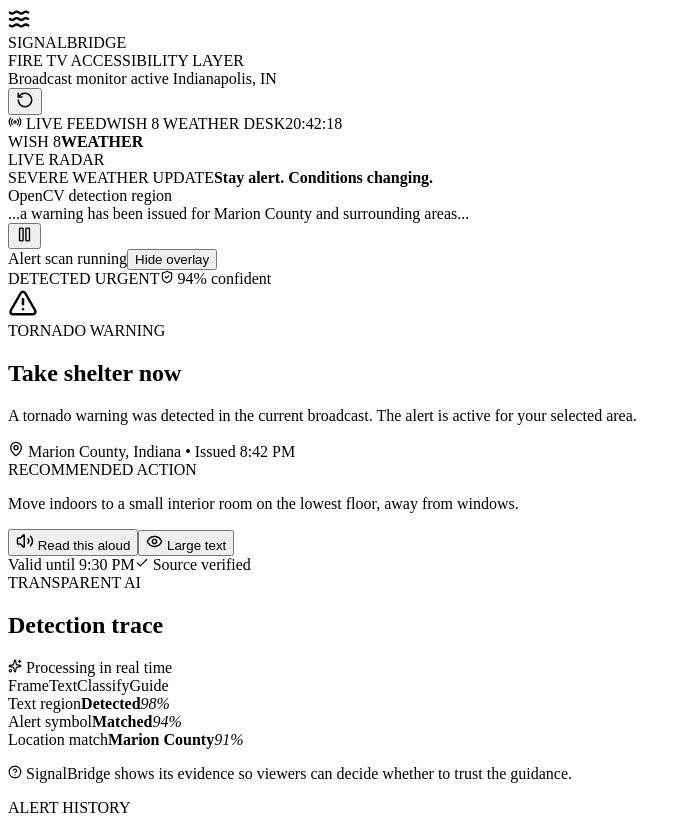
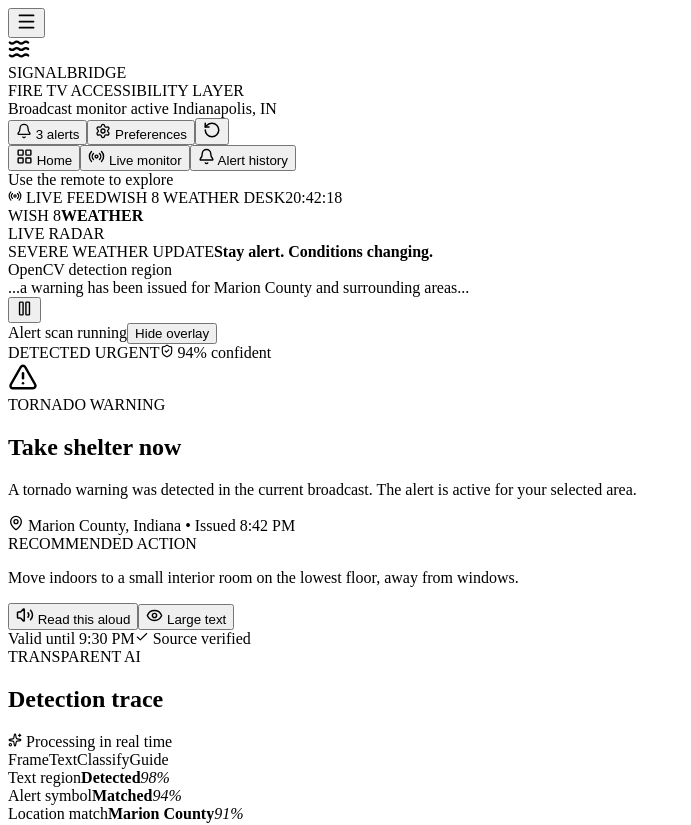
Before and after one commit to fetachino/signalbridge, a React (Vite) app: page / in a window 1280 px wide. Shown: the top 825 px of the page, without its empty margins (0-691 px from the left). Built offline with nearby package versions, Linux system fonts and the light colour scheme; the HTML template or start-up script is replaced by a standard one.

Commit message:
Add TV shell navigation and alert history experience

```diff
--- a/src/App.tsx
+++ b/src/App.tsx
@@ -1,7 +1,9 @@
 import { type CSSProperties, useMemo, useState } from 'react'
 import {
   AlertTriangle,
+  ArrowUpRight,
   AudioLines,
+  Bell,
   Check,
   ChevronLeft,
   ChevronRight,
@@ -9,6 +11,8 @@
   CloudRain,
   Eye,
   Info,
+  LayoutGrid,
+  Menu,
   MapPin,
   Pause,
   Play,
@@ -16,6 +20,8 @@
   RotateCcw,
   ShieldCheck,
   Sparkles,
+  Settings,
+  Search,
   Volume2,
   Waves,
 } from 'lucide-react'
@@ -87,6 +93,8 @@
 }
 
 function App() {
+  const [screen, setScreen] = useState<'home' | 'monitor' | 'history'>('monitor')
+  const [menuOpen, setMenuOpen] = useState(false)
   const [selected, setSelected] = useState(0)
   const [playing, setPlaying] = useState(true)
   const [spoken, setSpoken] = useState(false)
@@ -125,6 +133,7 @@
   return (
     <main className={largeText ? 'app large-type' : 'app'}>
       <header className="topbar">
+        <button className="menu-button" onClick={() => setMenuOpen(!menuOpen)} aria-label="Open navigation"><Menu size={21} /></button>
         <div className="brand-lockup">
           <div className="brand-mark"><Waves size={22} strokeWidth={2.5} /></div>
           <div>
@@ -133,10 +142,34 @@
           </div>
         </div>
         <div className="top-status"><span className="live-dot" /> Broadcast monitor active <span className="divider" /> Indianapolis, IN</div>
+        <button className="top-action" onClick={() => setScreen('history')}><Bell size={16} /> 3 alerts</button>
+        <button className="top-action" onClick={() => setScreen('history')}><Settings size={16} /> Preferences</button>
         <button className="icon-button" onClick={reset} aria-label="Reset demo"><RotateCcw size={18} /></button>
       </header>
 
-      <section className="hero-grid">
+      <nav className={menuOpen ? 'tv-nav open' : 'tv-nav'} aria-label="Primary navigation">
+        <button className={screen === 'home' ? 'nav-item active' : 'nav-item'} onClick={() => { setScreen('home'); setMenuOpen(false) }}><LayoutGrid size={17} /> Home</button>
+        <button className={screen === 'monitor' ? 'nav-item active' : 'nav-item'} onClick={() => { setScreen('monitor'); setMenuOpen(false) }}><Radio size={17} /> Live monitor <span className="nav-live" /></button>
+        <button className={screen === 'history' ? 'nav-item active' : 'nav-item'} onClick={() => { setScreen('history'); setMenuOpen(false) }}><Bell size={17} /> Alert history</button>
+        <div className="nav-spacer" />
+        <span className="nav-hint">Use the remote to explore</span>
+      </nav>
+
+      <section className="home-screen" style={{ display: screen === 'home' ? 'block' : 'none' }}>
+        <div className="home-hero">
+          <div className="home-hero-copy"><span className="eyebrow">YOUR SAFETY LAYER</span><h1>Never miss the message behind the message.</h1><p>SignalBridge turns fast, visual broadcast alerts into calm, actionable guidance designed for the living room.</p><button className="primary-action home-cta" onClick={() => setScreen('monitor')}>Open live monitor <ArrowUpRight size={17} /></button></div>
+          <div className="home-hero-art"><div className="hero-ring ring-one" /><div className="hero-ring ring-two" /><div className="hero-signal"><Waves size={40} /><span>ALERT<br />READY</span></div><div className="hero-chip chip-top"><ShieldCheck size={14} /> Source verified</div><div className="hero-chip chip-bottom"><Volume2 size={14} /> Spoken guidance</div></div>
+        </div>
+        <div className="home-section-heading"><div><span className="eyebrow">SIGNALBRIDGE LIBRARY</span><h2>Designed around real moments</h2></div><button className="subtle-button" onClick={() => setScreen('history')}>View all <ChevronRight size={14} /></button></div>
+        <div className="home-rail">{alerts.map((item, index) => { const ItemIcon = item.icon; return <button className="feature-card" key={item.id} onClick={() => { setSelected(index); setScreen('monitor') }}><span className="feature-icon" style={{ color: item.accent }}><ItemIcon size={24} /></span><span className="feature-kicker">{severityCopy[item.severity]}</span><strong>{item.title}</strong><small>{item.location}</small><span className="feature-arrow"><ArrowUpRight size={16} /></span></button> })}</div>
+      </section>
+
+      <section className="history-screen" style={{ display: screen === 'history' ? 'block' : 'none' }}>
+        <div className="history-hero"><div><span className="eyebrow">ALERT HISTORY</span><h1>Your household signal log</h1><p>Review what SignalBridge saw, what it recommended, and why it trusted the source.</p></div><div className="history-stat"><strong>03</strong><span>alerts today</span></div></div>
+        <div className="history-full-grid">{alerts.map((item, index) => { const ItemIcon = item.icon; return <button className="history-full-card" key={item.id} onClick={() => { setSelected(index); setScreen('monitor') }}><span className="history-full-icon" style={{ color: item.accent }}><ItemIcon size={22} /></span><span className="history-full-copy"><span className="feature-kicker">{severityCopy[item.severity]} · {item.issued}</span><strong>{item.label}</strong><small>{item.location}</small><p>{item.action}</p></span><ChevronRight size={19} /></button> })}</div>
+      </section>
+
+      <section className={screen === 'monitor' ? 'hero-grid' : 'hero-grid hidden-screen'}>
         <div className="video-card">
           <div className="video-toolbar">
             <span className="live-pill"><Radio size={14} /> LIVE FEED</span>
@@ -175,7 +208,7 @@
         </div>
       </section>
 
-      <section className="lower-grid">
+      <section className={screen === 'monitor' ? 'lower-grid' : 'lower-grid hidden-screen'}>
         <div className="panel detection-panel">
           <div className="panel-heading"><div><span className="eyebrow">TRANSPARENT AI</span><h2>Detection trace</h2></div><span className="processing"><Sparkles size={14} /> Processing in real time</span></div>
           <div className="trace-flow"><span className="trace-node done">Frame</span><span className="trace-line active" /><span className="trace-node done">Text</span><span className="trace-line active" /><span className="trace-node done">Classify</span><span className="trace-line" /><span className="trace-node current">Guide</span></div>
--- a/src/styles.css
+++ b/src/styles.css
@@ -5,8 +5,9 @@
 body { margin: 0; min-width: 1180px; min-height: 100vh; background: radial-gradient(circle at 82% -10%, #153456 0%, transparent 40%), #06111f; }
 button { font: inherit; color: inherit; }
 .app { min-height: 100vh; padding: 28px 46px 22px; background: linear-gradient(135deg, rgba(6,17,31,.94), rgba(6,17,31,.7)); }
-.topbar { height: 58px; display: flex; align-items: center; gap: 26px; border-bottom: 1px solid rgba(140,181,219,.14); }
-.brand-lockup { display: flex; align-items: center; gap: 12px; min-width: 330px; }
+.topbar { height: 58px; display: flex; align-items: center; gap: 14px; border-bottom: 1px solid rgba(140,181,219,.14); }
+.menu-button { width: 36px; height: 36px; display: grid; place-items: center; border: 1px solid rgba(140,181,219,.18); border-radius: 10px; background: rgba(20,42,67,.58); color: #8ba8bf; cursor: pointer; }
+.brand-lockup { display: flex; align-items: center; gap: 12px; min-width: 300px; }
 .brand-mark { width: 38px; height: 38px; display: grid; place-items: center; color: #0b2036; background: #6ee7e0; border-radius: 11px; }
 .brand-name { font-weight: 800; letter-spacing: .16em; font-size: 14px; }
 .brand-subtitle, .eyebrow, .action-label { color: #7793ad; font: 500 10px 'DM Mono', monospace; letter-spacing: .16em; }
@@ -16,6 +17,54 @@
 .divider { width: 1px; height: 14px; background: rgba(140,181,219,.23); display: inline-block; margin: 0 4px; }
 .icon-button, .play-button, .subtle-button, .secondary-action { border: 1px solid rgba(140,181,219,.18); background: rgba(20,42,67,.58); cursor: pointer; }
 .icon-button { width: 36px; height: 36px; display: grid; place-items: center; border-radius: 10px; color: #88a5bd; }
+.top-action { display: flex; align-items: center; gap: 7px; padding: 8px 10px; border: 1px solid rgba(140,181,219,.12); border-radius: 8px; background: transparent; color: #8ba8bf; font-size: 10px; cursor: pointer; }
+.top-action:hover, .menu-button:hover, .icon-button:hover { color: #6ee7e0; border-color: rgba(110,231,224,.38); }
+.tv-nav { max-width: 1440px; margin: 14px auto 0; display: flex; align-items: center; gap: 7px; }
+.nav-item { display: flex; align-items: center; gap: 8px; padding: 9px 12px; border: 1px solid transparent; border-radius: 8px; background: transparent; color: #7895ad; font-size: 11px; cursor: pointer; }
+.nav-item:hover, .nav-item.active { color: #eaf9ff; border-color: rgba(110,231,224,.3); background: rgba(110,231,224,.08); }
+.nav-item.active svg { color: #6ee7e0; }
+.nav-live { width: 6px; height: 6px; border-radius: 50%; background: #ff756a; box-shadow: 0 0 0 4px rgba(255,117,106,.1); }
+.nav-spacer { flex: 1; }
+.nav-hint { color: #55738b; font: 500 9px 'DM Mono', monospace; letter-spacing: .08em; }
+.hidden-screen { display: none !important; }
+.home-screen, .history-screen { max-width: 1440px; margin: 28px auto 0; }
+.home-hero { min-height: 390px; display: grid; grid-template-columns: 1fr .8fr; overflow: hidden; border: 1px solid rgba(124,171,211,.16); border-radius: 17px; background: linear-gradient(115deg, rgba(15,39,64,.95), rgba(7,20,36,.92)); }
+.home-hero-copy { padding: 52px 44px; max-width: 640px; }
+.home-hero-copy h1 { max-width: 560px; margin-top: 12px; font-size: 44px; line-height: 1.08; }
+.home-hero-copy p { max-width: 490px; color: #9eb7ca; line-height: 1.7; font-size: 14px; }
+.home-cta { margin-top: 17px; flex: none; }
+.home-hero-art { position: relative; overflow: hidden; background: radial-gradient(circle at center, rgba(110,231,224,.16), transparent 35%), linear-gradient(135deg, #102e4c, #131c42); }
+.hero-ring { position: absolute; left: 50%; top: 50%; border: 1px solid rgba(110,231,224,.32); border-radius: 50%; transform: translate(-50%, -50%); }
+.ring-one { width: 280px; height: 280px; box-shadow: 0 0 0 22px rgba(110,231,224,.04), 0 0 0 44px rgba(110,231,224,.025); }
+.ring-two { width: 165px; height: 165px; border-color: rgba(169,139,255,.56); }
+.hero-signal { position: absolute; left: 50%; top: 50%; width: 110px; height: 110px; transform: translate(-50%, -50%); display: grid; place-items: center; align-content: center; gap: 4px; color: #092033; background: #6ee7e0; border-radius: 28px; text-align: center; box-shadow: 0 0 50px rgba(110,231,224,.24); }
+.hero-signal span { font: 800 9px 'DM Mono', monospace; letter-spacing: .15em; }
+.hero-chip { position: absolute; display: flex; align-items: center; gap: 7px; padding: 9px 11px; border: 1px solid rgba(110,231,224,.28); border-radius: 8px; color: #cdeff3; background: rgba(7,24,42,.8); font: 500 10px 'DM Mono', monospace; }
+.hero-chip svg { color: #6ee7e0; }
+.chip-top { top: 24%; right: 13%; }
+.chip-bottom { bottom: 22%; left: 10%; }
+.home-section-heading { display: flex; justify-content: space-between; align-items: end; margin: 26px 0 13px; }
+.home-rail { display: grid; grid-template-columns: repeat(3, 1fr); gap: 13px; }
+.feature-card { min-height: 155px; position: relative; display: flex; flex-direction: column; align-items: flex-start; padding: 18px; border: 1px solid rgba(124,171,211,.15); border-radius: 13px; background: rgba(10,28,48,.82); text-align: left; cursor: pointer; }
+.feature-card:hover, .history-full-card:hover { transform: translateY(-2px); border-color: rgba(110,231,224,.42); background: rgba(16,43,68,.94); }
+.feature-icon { width: 40px; height: 40px; display: grid; place-items: center; margin-bottom: 15px; border-radius: 10px; background: rgba(255,255,255,.05); }
+.feature-kicker { color: #6ee7e0; font: 500 9px 'DM Mono', monospace; letter-spacing: .12em; }
+.feature-card strong { margin-top: 7px; font-size: 15px; }
+.feature-card small { margin-top: 4px; color: #7895ad; font: 500 10px 'DM Mono', monospace; }
+.feature-arrow { position: absolute; top: 18px; right: 18px; color: #6a879e; }
+.history-hero { display: flex; justify-content: space-between; align-items: center; padding: 30px 35px; border: 1px solid rgba(124,171,211,.16); border-radius: 17px; background: linear-gradient(120deg, rgba(17,42,68,.96), rgba(10,24,42,.88)); }
+.history-hero h1 { margin: 10px 0 6px; font-size: 34px; }
+.history-hero p { margin: 0; color: #9eb7ca; font-size: 13px; }
+.history-stat { display: grid; gap: 4px; padding: 20px 27px; border: 1px solid rgba(110,231,224,.24); border-radius: 12px; color: #6ee7e0; text-align: center; background: rgba(110,231,224,.05); }
+.history-stat strong { font-size: 38px; line-height: 1; }
+.history-stat span { color: #87a4bb; font: 500 10px 'DM Mono', monospace; }
+.history-full-grid { display: grid; gap: 12px; margin-top: 17px; }
+.history-full-card { display: flex; align-items: center; gap: 16px; padding: 17px 19px; border: 1px solid rgba(124,171,211,.15); border-radius: 12px; background: rgba(10,28,48,.82); text-align: left; cursor: pointer; transition: .18s ease; }
+.history-full-icon { width: 48px; height: 48px; display: grid; place-items: center; border-radius: 12px; background: rgba(255,255,255,.05); }
+.history-full-copy { display: grid; flex: 1; gap: 4px; }
+.history-full-copy strong { font-size: 15px; }
+.history-full-copy small { color: #7895ad; font: 500 10px 'DM Mono', monospace; }
+.history-full-copy p { margin: 7px 0 0; color: #9eb7ca; font-size: 12px; }
 .hero-grid { max-width: 1440px; margin: 30px auto 22px; display: grid; grid-template-columns: 1.35fr .9fr; gap: 20px; }
 .video-card, .alert-card, .panel { border: 1px solid rgba(124,171,211,.16); background: rgba(10,28,48,.82); border-radius: 17px; box-shadow: 0 22px 70px rgba(0,0,0,.2); overflow: hidden; }
 .video-toolbar, .video-controls { display: flex; align-items: center; gap: 13px; padding: 14px 18px; background: rgba(8,22,38,.88); }
```
Also changed, not shown: 1 other file (tests, documents, lock files or other folders).
